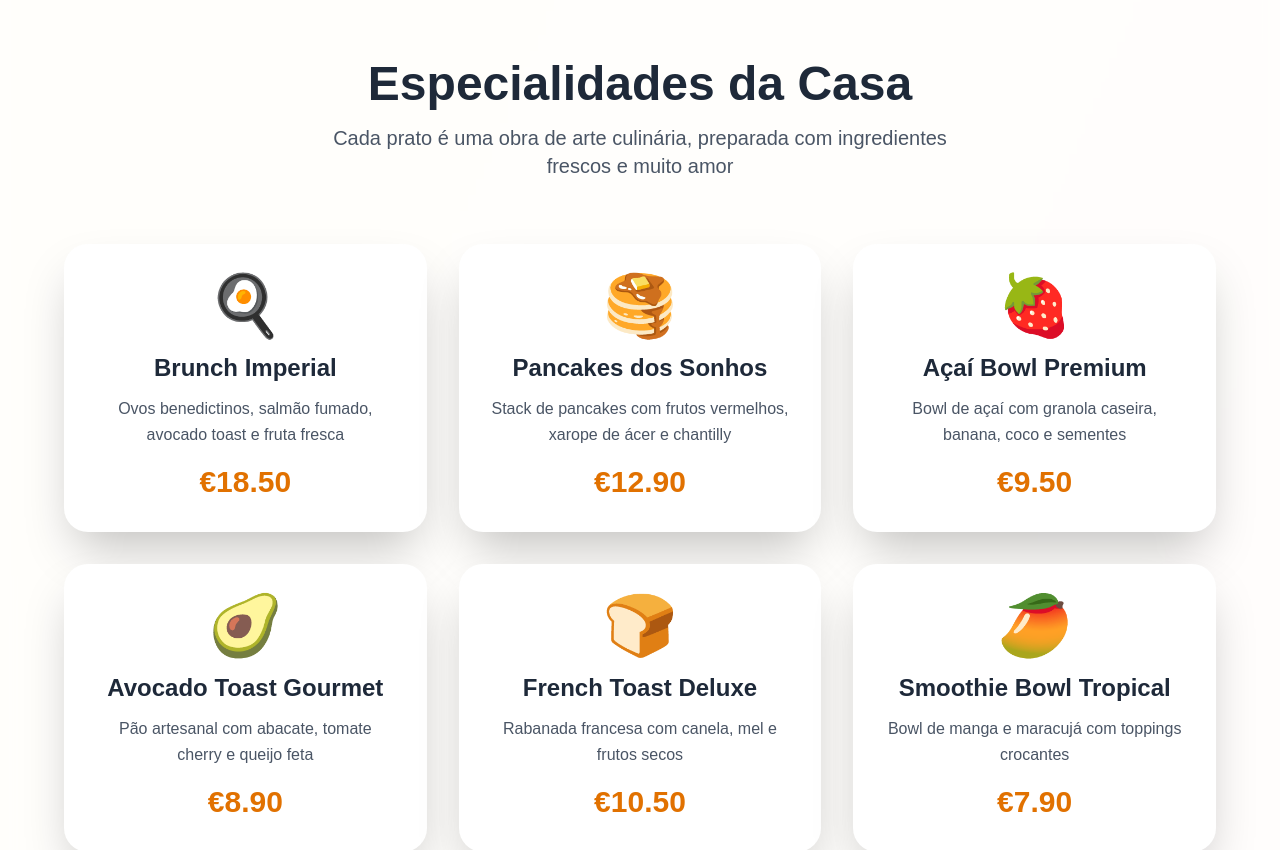
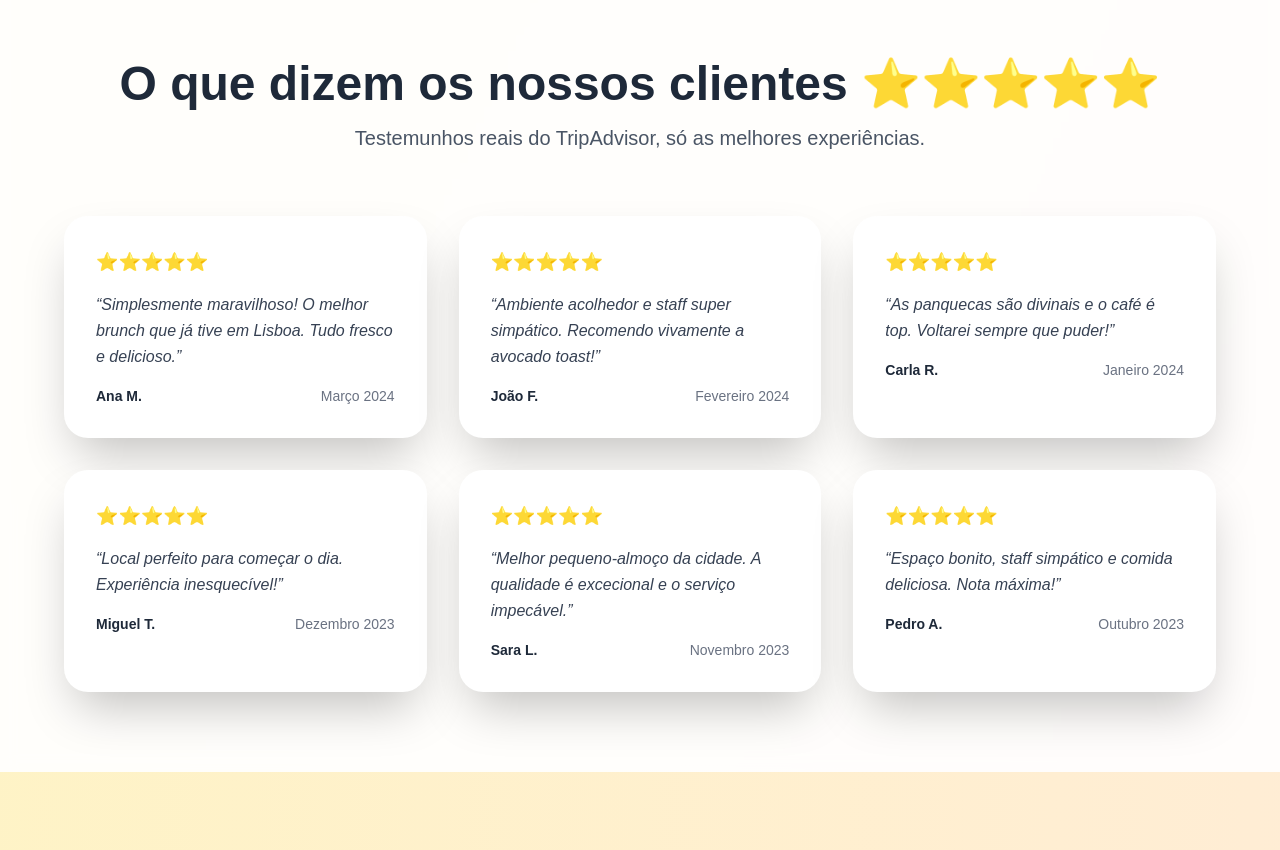
Before and after one commit to guilhermecooprativa/choupana-caffe, a Next.js app: page / in a window 1280 px wide. Shown: the part 820-1670 px from the top of the page. Built offline with nearby package versions, Linux system fonts and the light colour scheme.

Commit message:
added testemunhos

```diff
--- a/app/page.tsx
+++ b/app/page.tsx
@@ -76,80 +76,68 @@ export default function page() {
 
         <div
           className="absolute bottom-10 left-1/2 transform -translate-x-1/2 animate-bounce cursor-pointer hover:scale-110 transition-transform"
-          onClick={() => scrollToSection('menu')}
+          onClick={() => scrollToSection('reviews')}
         >
           <ChevronDown />
         </div>
       </section>
 
-      {/* Menu Section */}
-      <section id="menu" className="py-20 bg-white/80 backdrop-blur-sm">
+      {/* Reviews Section */}
+      <section id="reviews" className="py-20 bg-white/80 backdrop-blur-sm">
         <div className="container mx-auto px-6">
           <div className="text-center mb-16">
             <h3 className="text-5xl font-bold text-gray-800 mb-4">
-              Especialidades da Casa
+              O que dizem os nossos clientes ⭐⭐⭐⭐⭐
             </h3>
             <p className="text-xl text-gray-600 max-w-2xl mx-auto">
-              Cada prato é uma obra de arte culinária, preparada com ingredientes frescos e muito amor
+              Testemunhos reais do TripAdvisor, só as melhores experiências.
             </p>
           </div>
 
           <div className="grid md:grid-cols-3 gap-8 max-w-6xl mx-auto">
             {[
               {
-                name: "Brunch Imperial",
-                description: "Ovos benedictinos, salmão fumado, avocado toast e fruta fresca",
-                price: "€18.50",
-                image: "🍳"
+                name: "Ana M.",
+                comment: "Simplesmente maravilhoso! O melhor brunch que já tive em Lisboa. Tudo fresco e delicioso.",
+                date: "Março 2024",
               },
               {
-                name: "Pancakes dos Sonhos",
-                description: "Stack de pancakes com frutos vermelhos, xarope de ácer e chantilly",
-                price: "€12.90",
-                image: "🥞"
+                name: "João F.",
+                comment: "Ambiente acolhedor e staff super simpático. Recomendo vivamente a avocado toast!",
+                date: "Fevereiro 2024",
               },
               {
-                name: "Açaí Bowl Premium",
-                description: "Bowl de açaí com granola caseira, banana, coco e sementes",
-                price: "€9.50",
-                image: "🍓"
+                name: "Carla R.",
+                comment: "As panquecas são divinais e o café é top. Voltarei sempre que puder!",
+                date: "Janeiro 2024",
               },
               {
-                name: "Avocado Toast Gourmet",
-                description: "Pão artesanal com abacate, tomate cherry e queijo feta",
-                price: "€8.90",
-                image: "🥑"
+                name: "Miguel T.",
+                comment: "Local perfeito para começar o dia. Experiência inesquecível!",
+                date: "Dezembro 2023",
               },
               {
-                name: "French Toast Deluxe",
-                description: "Rabanada francesa com canela, mel e frutos secos",
-                price: "€10.50",
-                image: "🍞"
+                name: "Sara L.",
+                comment: "Melhor pequeno-almoço da cidade. A qualidade é excecional e o serviço impecável.",
+                date: "Novembro 2023",
               },
               {
-                name: "Smoothie Bowl Tropical",
-                description: "Bowl de manga e maracujá com toppings crocantes",
-                price: "€7.90",
-                image: "🥭"
-              }
-            ].map((item, index) => (
+                name: "Pedro A.",
+                comment: "Espaço bonito, staff simpático e comida deliciosa. Nota máxima!",
+                date: "Outubro 2023",
+              },
+            ].map((review, index) => (
               <div
                 key={index}
-                className="bg-white rounded-3xl p-8 shadow-2xl hover:shadow-3xl transform hover:-translate-y-2 transition-all duration-500 group"
+                className="bg-white rounded-3xl p-8 shadow-2xl hover:shadow-3xl transform hover:-translate-y-2 transition-all duration-500"
               >
-                <div className="text-6xl mb-4 text-center group-hover:scale-110 transition-transform duration-300">
-                  {item.image}
+                <div className="flex items-center mb-4 space-x-2">
+                  <span className="text-amber-600 text-lg">⭐️⭐️⭐️⭐️⭐️</span>
                 </div>
-                <h4 className="text-2xl font-bold text-gray-800 mb-3 text-center">
-                  {item.name}
-                </h4>
-                <p className="text-gray-600 mb-4 text-center leading-relaxed">
-                  {item.description}
-                </p>
-                <div className="text-center">
-                  <span className="text-3xl font-bold text-amber-600">
-                    {item.price}
-                  </span>
+                <p className="text-gray-700 italic mb-4 leading-relaxed">“{review.comment}”</p>
+                <div className="text-sm text-gray-500 flex justify-between items-center">
+                  <span className="font-semibold text-gray-800">{review.name}</span>
+                  <span>{review.date}</span>
                 </div>
               </div>
             ))}
```
